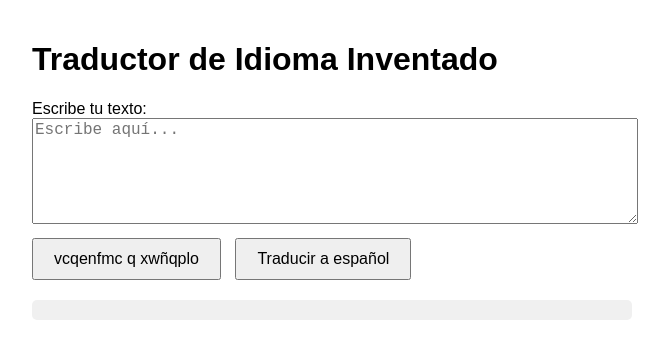
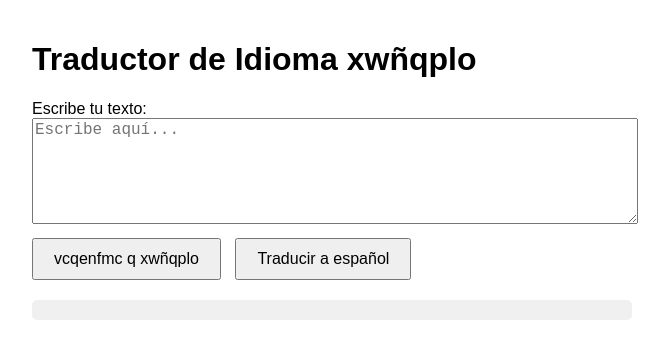
Before and after one commit to AsherAST/traductorxw-qplo, a plain HTML site: page index.html in a window 1280 px wide. Shown: the whole page, without its empty margins (308-977 px from the left). Drawn offline with Linux system fonts and the light colour scheme.

Commit message:
Update index.html

```diff
--- a/index.html
+++ b/index.html
@@ -33,7 +33,7 @@
 </head>
 <body>
 
-  <h1>Traductor de Idioma Inventado</h1>
+  <h1>Traductor de Idioma xwñqplo</h1>
 
   <label for="inputText">Escribe tu texto:</label>
   <textarea id="inputText" placeholder="Escribe aquí..."></textarea>
```
